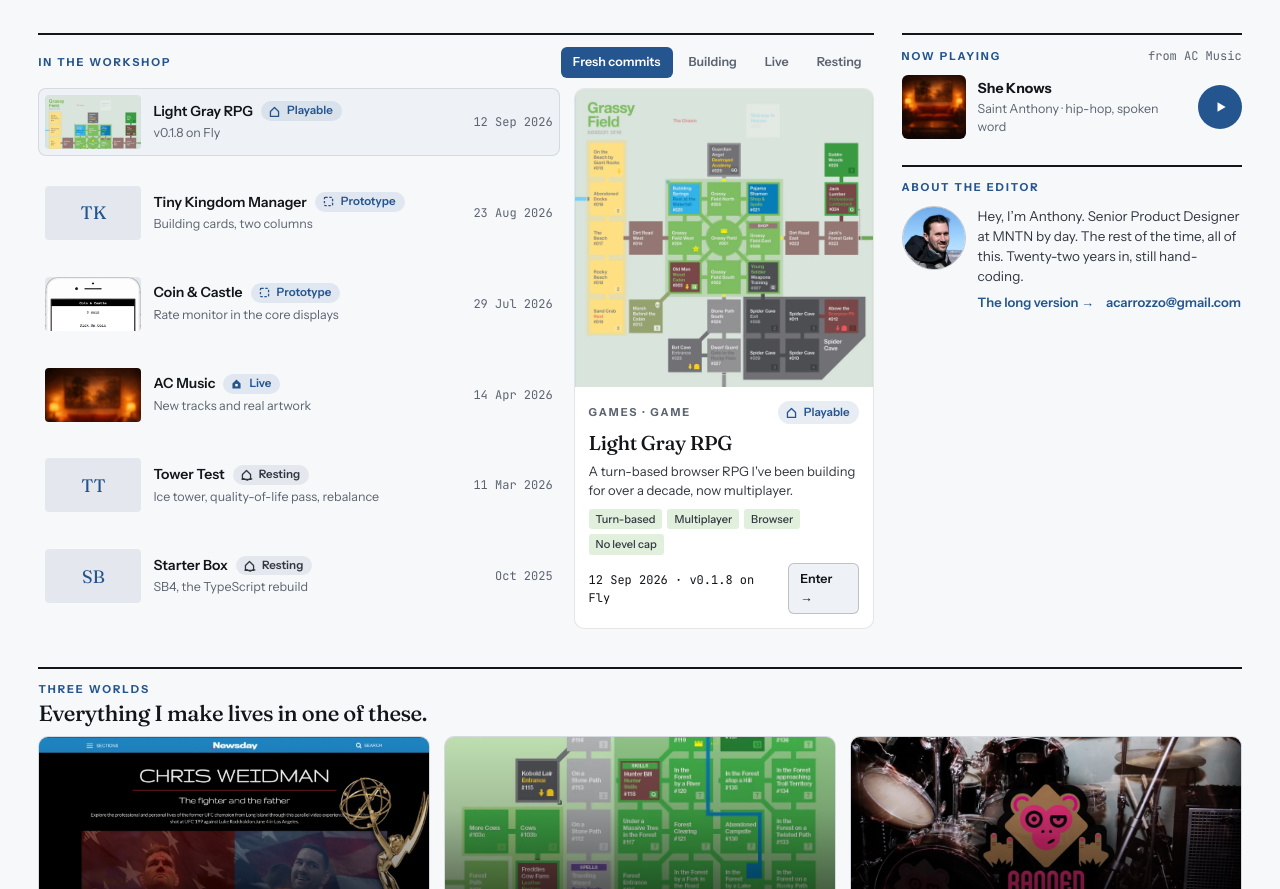
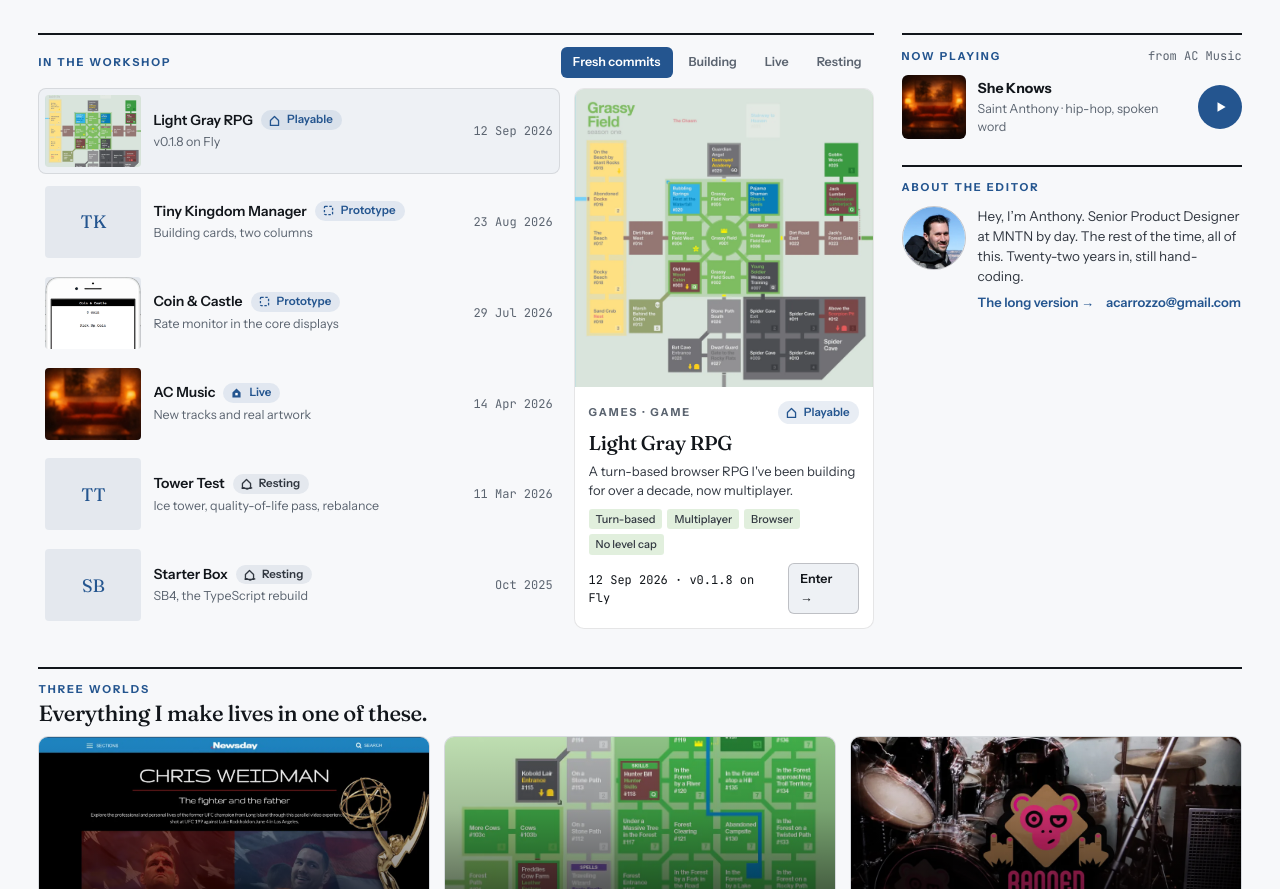
Before and after one commit to acarrozzo/acmain, a Next.js app: page / in a window 1280 px wide. Shown: the part 1376-2265 px from the top of the page. Built offline with nearby package versions, Linux system fonts and the light colour scheme.

Commit message:
acmain-updated workshop component

```diff
--- a/app/globals.css
+++ b/app/globals.css
@@ -298,15 +298,17 @@ a { color: inherit; }
 .rows { list-style: none; margin: 0; padding: 0; display: grid; gap: 4px; }
 .rows a { display: grid; grid-template-columns: 96px minmax(0, 1fr) auto; gap: 12px; align-items: center; padding: 6px; border-radius: 8px; border: 1px solid transparent; transition: background-color .12s, border-color .12s; }
 .rows a:hover, .rows a.on { background: var(--surface-2); border-color: var(--line); }
-.rows .th { aspect-ratio: 16/9; border-radius: 4px; overflow: hidden; background: var(--surface-3); display: grid; place-items: center; font-family: var(--font-display); font-size: 18px; color: var(--accent); }
-.rows .th img { width: 100%; height: 100%; object-fit: cover; }
+/* Thumbs are 4:3 so six rows stand as tall as the square preview card beside them. */
+.rows .th { position: relative; aspect-ratio: 4 / 3; border-radius: 4px; overflow: hidden; background: var(--surface-3); display: grid; place-items: center; font-family: var(--font-display); font-size: 18px; color: var(--accent); }
+.rows .th img { position: absolute; inset: 0; width: 100%; height: 100%; object-fit: cover; }
 .rows .t { min-width: 0; display: grid; gap: 3px; }
 .rows .t b { font-size: 14px; font-weight: 600; line-height: 1.2; display: flex; gap: 8px; align-items: center; flex-wrap: wrap; }
 .rows .t .l { font-size: 12.5px; color: var(--muted); overflow: hidden; text-overflow: ellipsis; white-space: nowrap; }
 .rows .d { color: var(--muted); text-align: right; }
 .preview { position: sticky; top: 16px; border: 1px solid var(--line); border-radius: 10px; background: var(--surface); overflow: hidden; }
-.preview .th { aspect-ratio: 16/9; background: var(--surface-3); display: grid; place-items: center; font-family: var(--font-display); font-size: 40px; color: var(--accent); }
-.preview .th img { width: 100%; height: 100%; object-fit: cover; }
+/* A square frame that holds its shape: the image is taken out of flow so a tall or wide source crops instead of resizing the card. */
+.preview .th { position: relative; aspect-ratio: 1; overflow: hidden; background: var(--surface-3); }
+.preview .th img { position: absolute; inset: 0; width: 100%; height: 100%; object-fit: cover; }
 .preview .b { padding: 14px; display: grid; gap: 8px; }
 .preview h3 { font-size: 20px; margin: 0; }
 .preview p { margin: 0; font-size: 13px; color: var(--ink-soft); }
--- a/components/Workshop.tsx
+++ b/components/Workshop.tsx
@@ -62,7 +62,9 @@ export function Workshop({ tabs }: { tabs: Tab[] }) {
         </ol>
         {pv && (
           <div className="preview" aria-live="polite">
-            <div className="th">{pv.hero ? <img src={pv.hero} alt="" style={pv.pos ? { objectPosition: pv.pos } : undefined} /> : pv.mark}</div>
+            <div className={pv.hero ? "th" : "th type-tile"}>
+              {pv.hero ? <img src={pv.hero} alt="" style={pv.pos ? { objectPosition: pv.pos } : undefined} /> : <span>{pv.mark}</span>}
+            </div>
             <div className="b">
               <div className="row">
                 <Kicker muted>
```
